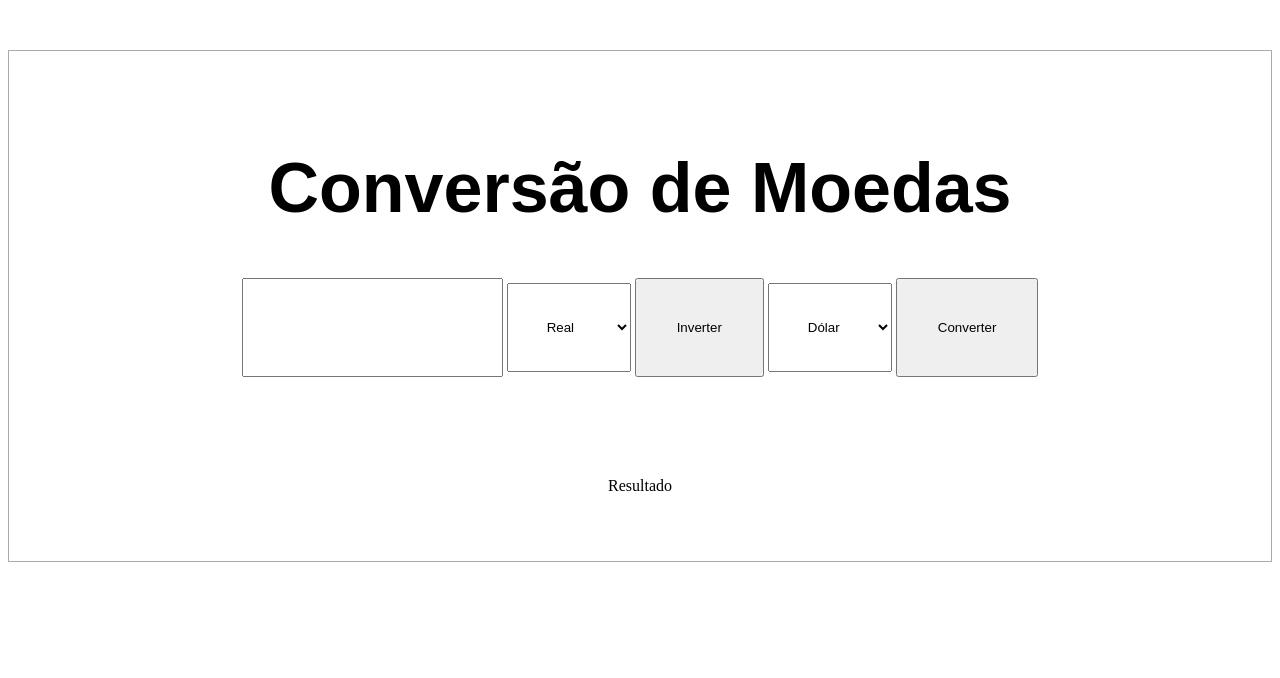
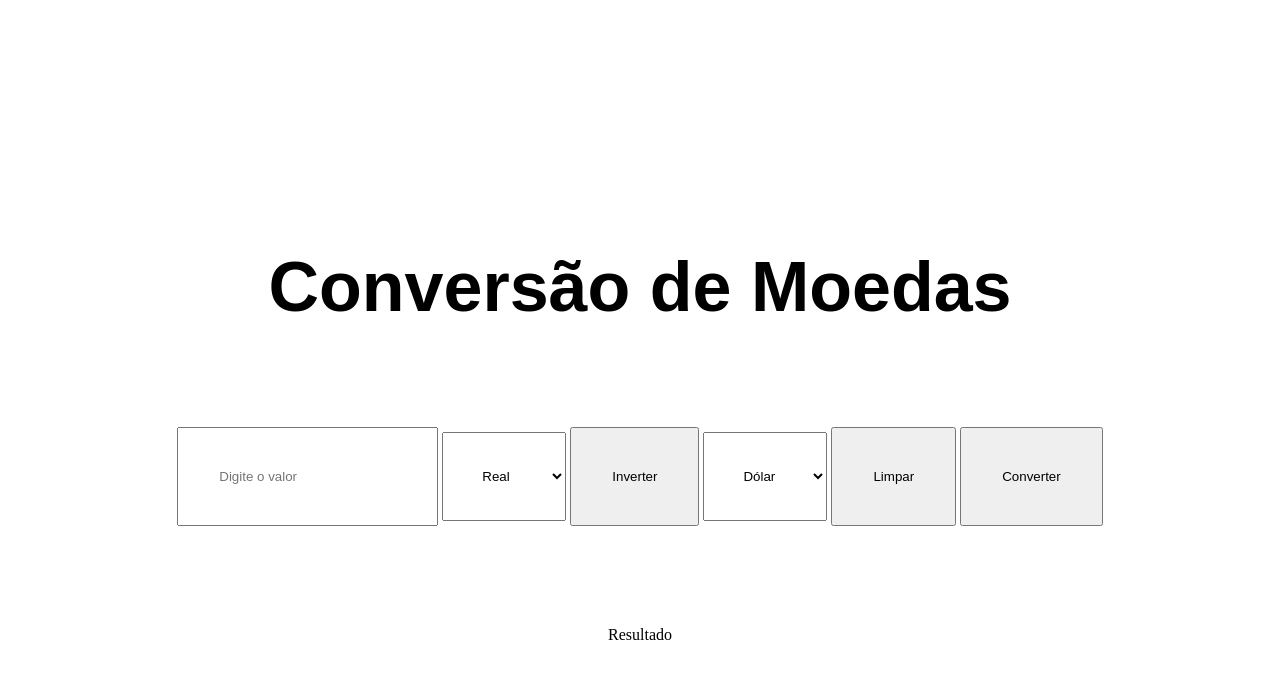
Before and after one commit to ErickAlexandre0505/Treino-Front-End, a plain HTML site: page index.html in a window 1280 px wide. Drawn offline with Linux system fonts and the light colour scheme.

Commit message:
adicionado botão limpar

```diff
--- a/index.html
+++ b/index.html
@@ -9,7 +9,7 @@
 <body>
     <div class="container">
     <h1 id="titulo">Conversão de Moedas</h1>
-    <input type="text" id="valor-usuario">
+    <input type="text" id="valor-usuario" placeholder="Digite o valor">
     <select name="moeda1" id="moeda1">
         <option value="real">Real</option>
         <option value="dolar">Dólar</option>
@@ -21,6 +21,7 @@
         <option value="dolar" selected>Dólar</option>
         <option value="euro">Euro</option>
     </select>
+    <button onclick="limpar()">Limpar</button>
     <button onclick="converter()">Converter</button>
     <p id="resultado">Resultado</p>
     </div>
--- a/script.js
+++ b/script.js
@@ -57,3 +57,13 @@ function inverter(){
     console.log(moeda1);
     console.log(moeda2);
 }
+
+function limpar(){
+    let valorUsuario = document.getElementById("valor-usuario");
+    let resultado = document.getElementById("resultado");
+
+    valorUsuario.value = "";
+
+    resultado.textContent = "";
+
+}
--- a/style.css
+++ b/style.css
@@ -10,12 +10,13 @@ select{
 
 button{
     padding: 40px;
-
+    margin-top: 50px;
 }
 
 .container {
-    border: 1px solid #aaa;
-    padding: 50px;
+    border: 0px solid #aaa;
+
+    padding: 150px;
     text-align: center;
     margin-top: 50px;
 }
```
